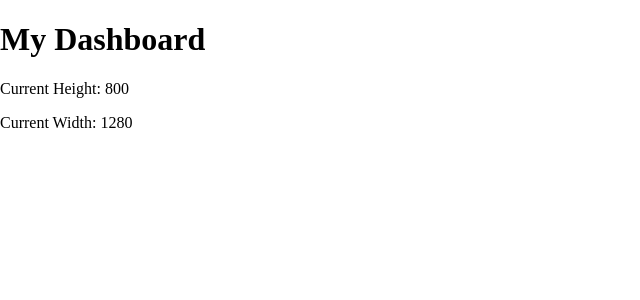
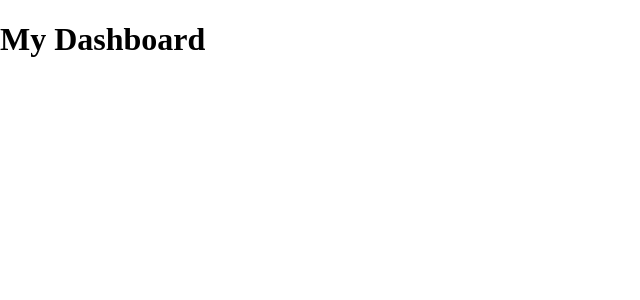
Before and after one commit to tweiss777/ReactAdminDashboard, a React (Vite) app in the folder client/: page / in a window 1280 px wide. Shown: the top 300 px of the page, without its empty margins (0-640 px from the left). Built offline with nearby package versions, Linux system fonts and the light colour scheme.

Commit message:
Removed unnecessary html
deleted the height and width value used for testing

```diff
--- a/client/src/App.tsx
+++ b/client/src/App.tsx
@@ -3,8 +3,6 @@ import { changeWidth, changeHeight } from "./store/dimensionSlice"
 
 function App() {
     const dispatch = useAppDispatch()
-    const height:number = useAppSelector(state => state.dimensions.height)
-    const width: number = useAppSelector(state => state.dimensions.width)
     window.addEventListener('resize', () => {
         dispatch(changeHeight())
     })
@@ -17,8 +15,6 @@ function App() {
     return (
     <>
             <h1>My Dashboard</h1>
-            <p>Current Height: {height}</p>
-            <p>Current Width: {width} </p>
     </>
   )
 }
```
